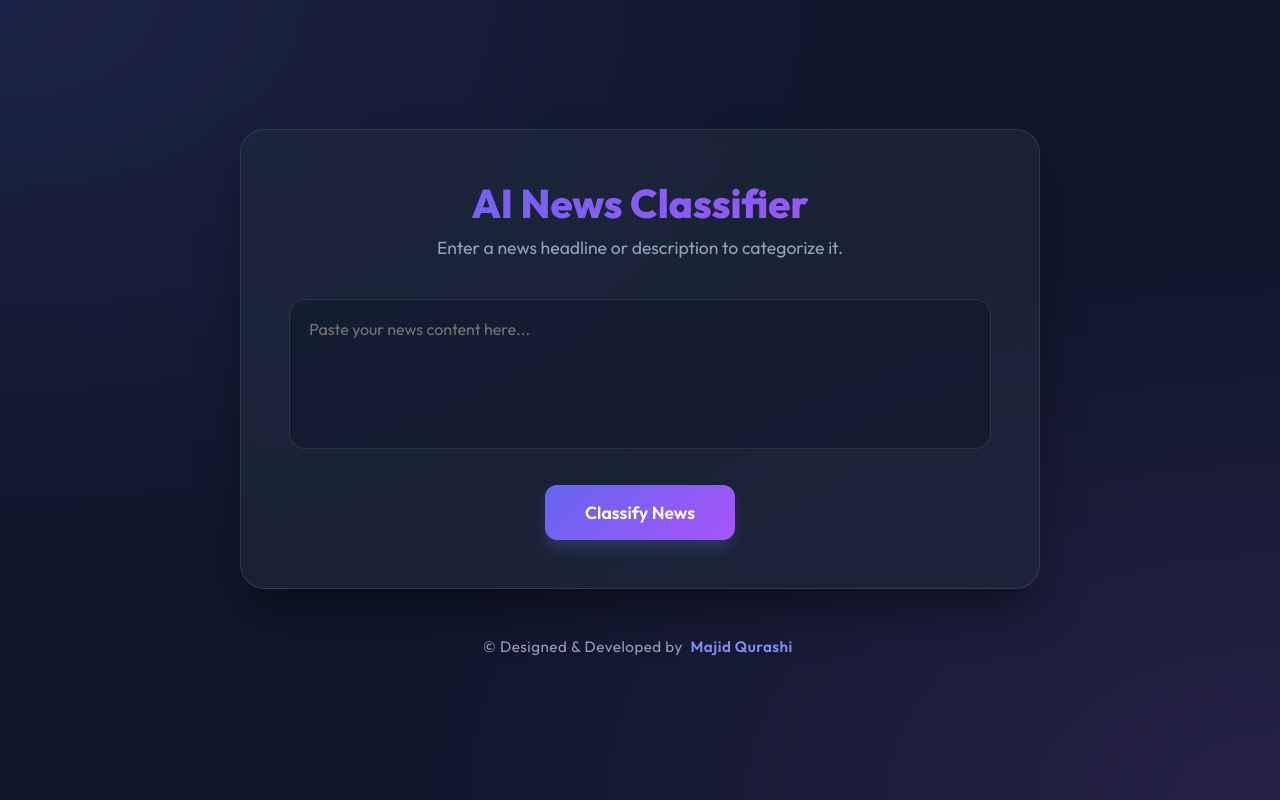
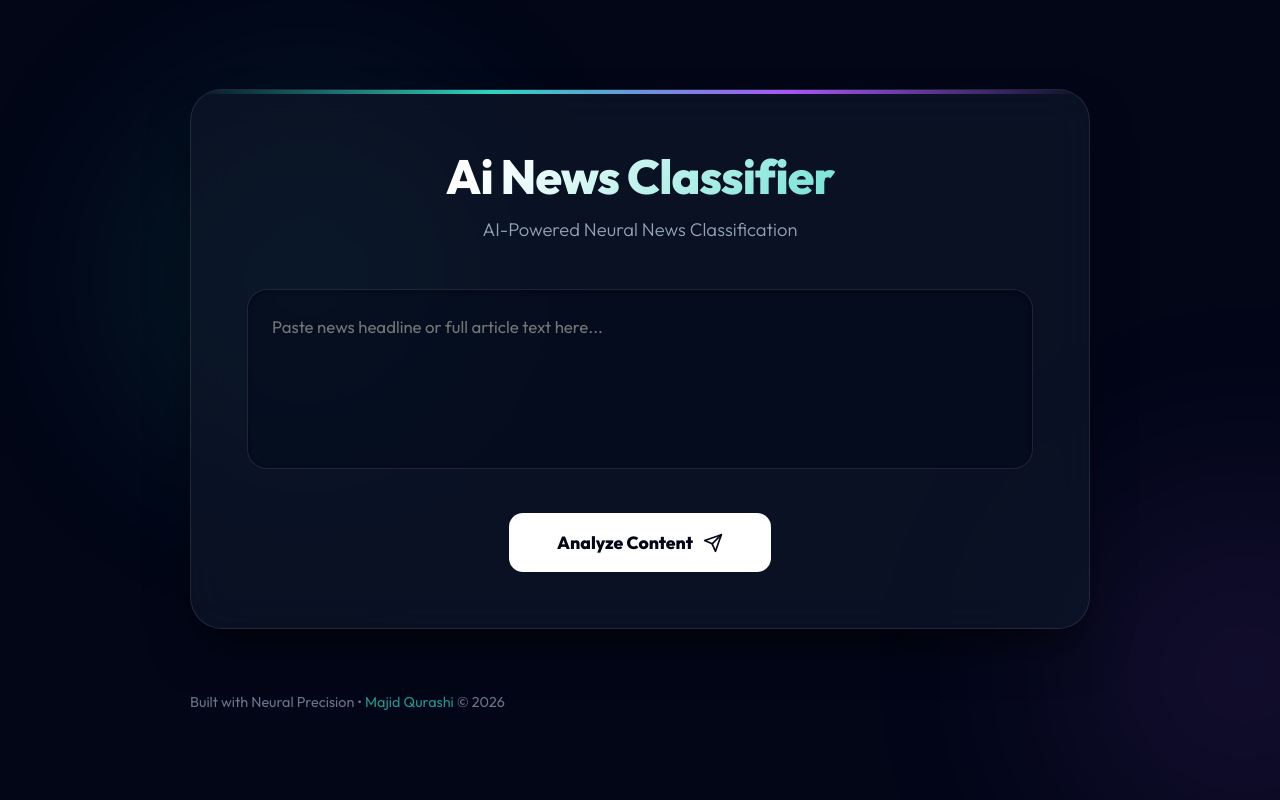
Before and after one commit to majid-qurashi/ai-news-classifier, a Flask app: page / in a window 1280 px wide. Run offline with Flask 3, Linux system fonts and the light colour scheme.

Commit message:
updated style.css

```diff
--- a/static/style.css
+++ b/static/style.css
@@ -1,10 +1,12 @@
 :root {
-    --primary-gradient: linear-gradient(135deg, #6366f1 0%, #a855f7 100%);
-    --bg-color: #0f172a;
-    --card-bg: rgba(30, 41, 59, 0.7);
+    --bg-deep: #020617;
+    --accent-teal: #2dd4bf;
+    --accent-violet: #a855f7;
+    --glass-card: rgba(15, 23, 42, 0.65);
+    --glass-border: rgba(255, 255, 255, 0.1);
     --text-primary: #f8fafc;
     --text-secondary: #94a3b8;
-    --glass-border: rgba(255, 255, 255, 0.1);
+    --shadow-premium: 0 25px 50px -12px rgba(0, 0, 0, 0.6);
 }
 
 * {
@@ -15,221 +17,282 @@
 }
 
 body {
-    background-color: var(--bg-color);
-    background-image:
-        radial-gradient(at 0% 0%, rgba(99, 102, 241, 0.15) 0, transparent 50%),
-        radial-gradient(at 100% 100%, rgba(168, 85, 247, 0.15) 0, transparent 50%);
+    background-color: var(--bg-deep);
     color: var(--text-primary);
     min-height: 100vh;
     display: flex;
     flex-direction: column;
+    align-items: center;
     justify-content: center;
-    align-items: center;
     padding: 2rem;
+    overflow-x: hidden;
+    position: relative;
 }
 
+/* --- Animated Mesh Background --- */
+.bg-blobs {
+    position: fixed;
+    top: 0;
+    left: 0;
+    width: 100vw;
+    height: 100vh;
+    z-index: -1;
+    overflow: hidden;
+}
+
+.blob {
+    position: absolute;
+    width: 500px;
+    height: 500px;
+    background: radial-gradient(circle, var(--accent-teal) 0%, transparent 70%);
+    filter: blur(80px);
+    opacity: 0.15;
+    animation: float 20s infinite alternate;
+}
+
+.blob-2 {
+    bottom: -10%;
+    right: -10%;
+    background: radial-gradient(circle, var(--accent-violet) 0%, transparent 70%);
+    animation-delay: -5s;
+}
+
+@keyframes float {
+    0% { transform: translate(0, 0) scale(1); }
+    100% { transform: translate(100px, 50px) scale(1.2); }
+}
+
+/* --- Main Container --- */
 .container {
     width: 100%;
-    max-width: 800px;
-    z-index: 1;
+    max-width: 900px;
+    z-index: 10;
 }
 
 .glass-card {
-    background: var(--card-bg);
-    backdrop-filter: blur(12px);
-    -webkit-backdrop-filter: blur(12px);
+    background: var(--glass-card);
+    backdrop-filter: blur(20px);
+    -webkit-backdrop-filter: blur(20px);
     border: 1px solid var(--glass-border);
-    border-radius: 24px;
-    padding: 3rem;
-    box-shadow: 0 25px 50px -12px rgba(0, 0, 0, 0.5);
-    animation: fadeIn 0.8s ease-out;
+    border-radius: 32px;
+    padding: 3.5rem;
+    box-shadow: var(--shadow-premium);
+    position: relative;
+    overflow: hidden;
 }
 
-@keyframes fadeIn {
-    from { opacity: 0; transform: translateY(20px); }
-    to { opacity: 1; transform: translateY(0); }
+.glass-card::before {
+    content: '';
+    position: absolute;
+    top: 0;
+    left: 0;
+    width: 100%;
+    height: 4px;
+    background: linear-gradient(90deg, transparent, var(--accent-teal), var(--accent-violet), transparent);
 }
 
 header {
     text-align: center;
-    margin-bottom: 2.5rem;
+    margin-bottom: 3rem;
 }
 
 h1 {
-    font-size: 2.5rem;
+    font-size: 3rem;
     font-weight: 800;
-    margin-bottom: 0.5rem;
-    background: var(--primary-gradient);
+    letter-spacing: -1px;
+    background: linear-gradient(135deg, #fff 30%, var(--accent-teal) 100%);
     -webkit-background-clip: text;
     background-clip: text;
     -webkit-text-fill-color: transparent;
+    margin-bottom: 0.75rem;
 }
 
-p.subtitle {
+.subtitle {
     color: var(--text-secondary);
-    font-size: 1.1rem;
+    font-size: 1.15rem;
+    font-weight: 300;
 }
 
+/* --- Input Area --- */
 .input-section {
-    margin-bottom: 2rem;
+    margin-bottom: 2.5rem;
+    position: relative;
 }
 
 textarea {
     width: 100%;
-    height: 150px;
-    background: rgba(15, 23, 42, 0.5);
+    height: 180px;
+    background: rgba(2, 6, 23, 0.4);
     border: 1px solid var(--glass-border);
-    border-radius: 16px;
-    padding: 1.2rem;
+    border-radius: 20px;
+    padding: 1.5rem;
     color: var(--text-primary);
-    font-size: 1rem;
+    font-size: 1.05rem;
+    line-height: 1.6;
     resize: none;
-    transition: all 0.3s ease;
+    transition: all 0.4s cubic-bezier(0.4, 0, 0.2, 1);
     outline: none;
+    box-shadow: inset 0 2px 4px rgba(0,0,0,0.3);
 }
 
 textarea:focus {
-    border-color: #6366f1;
-    box-shadow: 0 0 0 4px rgba(99, 102, 241, 0.1);
+    border-color: var(--accent-teal);
+    background: rgba(2, 6, 23, 0.6);
+    box-shadow: 0 0 20px rgba(45, 212, 191, 0.1);
 }
 
 .btn-container {
     display: flex;
     justify-content: center;
-    margin-top: 1.5rem;
 }
 
 button {
-    background: var(--primary-gradient);
+    background: #fff;
+    color: #020617;
     border: none;
-    border-radius: 12px;
-    padding: 1rem 2.5rem;
-    color: white;
-    font-weight: 600;
+    border-radius: 14px;
+    padding: 1.1rem 3rem;
+    font-weight: 700;
     font-size: 1.1rem;
     cursor: pointer;
-    transition: all 0.3s cubic-bezier(0.4, 0, 0.2, 1);
-    box-shadow: 0 10px 15px -3px rgba(99, 102, 241, 0.3);
+    transition: all 0.3s ease;
+    display: flex;
+    align-items: center;
+    gap: 10px;
 }
 
 button:hover {
-    transform: translateY(-2px) scale(1.02);
-    box-shadow: 0 20px 25px -5px rgba(99, 102, 241, 0.4);
+    transform: translateY(-3px);
+    box-shadow: 0 10px 25px rgba(255, 255, 255, 0.2);
+    background: var(--accent-teal);
 }
 
-button:active {
-    transform: translateY(0);
+button:active { transform: translateY(0); }
+
+/* --- Bento Grid Results --- */
+.results-section {
+    margin-top: 4rem;
+    animation: fadeInUp 0.8s ease-out;
 }
 
-.results-section {
-    margin-top: 3rem;
-    padding-top: 2rem;
-    border-top: 1px solid var(--glass-border);
-    animation: slideUp 0.6s ease-out;
+.section-title {
+    font-size: 1.5rem;
+    font-weight: 700;
+    margin-bottom: 2rem;
+    text-align: center;
+    color: var(--text-primary);
 }
 
-@keyframes slideUp {
-    from { opacity: 0; transform: translateY(10px); }
+.bento-grid {
+    display: grid;
+    grid-template-columns: repeat(auto-fit, minmax(200px, 1fr));
+    gap: 1.5rem;
+}
+
+.bento-card {
+    background: rgba(255, 255, 255, 0.03);
+    border: 1px solid var(--glass-border);
+    border-radius: 20px;
+    padding: 1.5rem;
+    transition: all 0.4s ease;
+    display: flex;
+    flex-direction: column;
+    justify-content: space-between;
+    position: relative;
+    overflow: hidden;
+}
+
+.bento-card:hover {
+    background: rgba(255, 255, 255, 0.06);
+    transform: translateY(-5px);
+    border-color: rgba(255, 255, 255, 0.2);
+}
+
+.bento-card.top-prediction {
+    grid-column: span 2;
+    background: linear-gradient(135deg, rgba(45, 212, 191, 0.1), rgba(168, 85, 247, 0.1));
+    border-color: rgba(45, 212, 191, 0.3);
+}
+
+.card-header {
+    display: flex;
+    align-items: center;
+    gap: 12px;
+    margin-bottom: 1rem;
+}
+
+.card-icon {
+    width: 40px;
+    height: 40px;
+    background: rgba(255, 255, 255, 0.05);
+    border-radius: 10px;
+    display: flex;
+    align-items: center;
+    justify-content: center;
+    font-size: 1.2rem;
+}
+
+.card-label {
+    font-weight: 600;
+    font-size: 0.95rem;
+    color: var(--text-secondary);
+    text-transform: uppercase;
+    letter-spacing: 1px;
+}
+
+.card-value {
+    font-size: 2.5rem;
+    font-weight: 800;
+    margin-top: 0.5rem;
+}
+
+.card-value span {
+    font-size: 1rem;
+    font-weight: 400;
+    color: var(--text-secondary);
+}
+
+.prediction-name {
+    font-size: 1.25rem;
+    font-weight: 700;
+    color: var(--text-primary);
+}
+
+/* --- Progress Bar (Slim) --- */
+.mini-progress {
+    height: 4px;
+    background: rgba(255, 255, 255, 0.05);
+    border-radius: 2px;
+    width: 100%;
+    margin-top: 1rem;
+    overflow: hidden;
+}
+
+.mini-progress-fill {
+    height: 100%;
+    background: var(--accent-teal);
+    transition: width 1.5s cubic-bezier(0.4, 0, 0.2, 1);
+}
+
+/* --- Animations --- */
+@keyframes fadeInUp {
+    from { opacity: 0; transform: translateY(30px); }
     to { opacity: 1; transform: translateY(0); }
 }
 
-.result-item {
-    margin-bottom: 1.5rem;
+/* --- Footer --- */
+footer {
+    margin-top: 4rem;
+    color: var(--text-secondary);
+    font-size: 0.9rem;
+    opacity: 0.7;
 }
 
-.result-header {
-    display: flex;
-    justify-content: space-between;
-    margin-bottom: 0.5rem;
+footer a { color: var(--accent-teal); text-decoration: none; }
+
+/* Responsive adjustments */
+@media (max-width: 640px) {
+    .glass-card { padding: 2rem; }
+    h1 { font-size: 2.2rem; }
+    .bento-card.top-prediction { grid-column: span 1; }
 }
-
-.category-name {
-    font-weight: 600;
-    color: var(--text-primary);
-}
-
-.probability-val {
-    color: var(--text-secondary);
-    font-size: 0.9rem;
-}
-
-.progress-bg {
-    width: 100%;
-    height: 8px;
-    background: rgba(255, 255, 255, 0.05);
-    border-radius: 4px;
-    overflow: hidden;
-}
-
-.progress-fill {
-    height: 100%;
-    background: var(--primary-gradient);
-    border-radius: 4px;
-    transition: width 1s cubic-bezier(0.4, 0, 0.2, 1);
-}
-
-.error-msg {
-    color: #ef4444;
-    text-align: center;
-    margin-bottom: 1rem;
-    font-size: 0.9rem;
-}
-
-/* Custom Scrollbar */
-::-webkit-scrollbar {
-    width: 8px;
-}
-
-::-webkit-scrollbar-track {
-    background: var(--bg-color);
-}
-
-::-webkit-scrollbar-thumb {
-    background: #1e293b;
-    border-radius: 4px;
-}
-
-::-webkit-scrollbar-thumb:hover {
-    background: #334155;
-}
-
-footer {
-    margin-top: 2rem;
-    text-align: center;
-    padding: 1rem;
-    animation: fadeIn 1.2s ease-out;
-}
-
-footer p {
-    color: var(--text-secondary);
-    font-size: 0.95rem;
-    letter-spacing: 0.5px;
-}
-
-footer a {
-    color: #818cf8;
-    text-decoration: none;
-    font-weight: 600;
-    transition: all 0.3s ease;
-    position: relative;
-    padding: 0 4px;
-}
-
-footer a::after {
-    content: '';
-    position: absolute;
-    width: 0;
-    height: 1px;
-    bottom: -2px;
-    left: 0;
-    background: var(--primary-gradient);
-    transition: width 0.3s ease;
-}
-
-footer a:hover {
-    color: var(--text-primary);
-}
-
-footer a:hover::after {
-    width: 100%;
-}
--- a/templates/index.html
+++ b/templates/index.html
@@ -1,57 +1,89 @@
 <!DOCTYPE html>
 <html lang="en">
+
 <head>
     <meta charset="UTF-8">
     <meta name="viewport" content="width=device-width, initial-scale=1.0">
     <title>AI News Classifier | Insight Engine</title>
     <link rel="stylesheet" href="{{ url_for('static', filename='style.css') }}">
     <link rel="icon" type="image/svg+xml" href="{{ url_for('static', filename='favicon.svg') }}">
-    <link href="https://fonts.googleapis.com/css2?family=Outfit:wght@300;400;600;800&display=swap" rel="stylesheet">
+    <link href="https://fonts.googleapis.com/css2?family=Outfit:wght@200;300;400;600;800&display=swap" rel="stylesheet">
 </head>
+
 <body>
+    <div class="bg-blobs">
+        <div class="blob"></div>
+        <div class="blob blob-2"></div>
+    </div>
+
     <div class="container">
         <div class="glass-card">
             <header>
-                <h1>AI News Classifier</h1>
-                <p class="subtitle">Enter a news headline or description to categorize it.</p>
+                <h1>Ai News Classifier</h1>
+                <p class="subtitle">AI-Powered Neural News Classification</p>
             </header>
 
             <form action="/predict" method="POST">
                 <div class="input-section">
                     {% if error %}
-                        <p class="error-msg">{{ error }}</p>
+                    <p class="error-msg" style="color: var(--accent-teal); font-weight: 600;">{{ error }}</p>
                     {% endif %}
-                    <textarea name="text" placeholder="Paste your news content here..." required>{{ text|default('') }}</textarea>
+                    <textarea name="text" placeholder="Paste news headline or full article text here..."
+                        required>{{ text|default('') }}</textarea>
                 </div>
                 <div class="btn-container">
-                    <button type="submit">Classify News</button>
+                    <button type="submit">
+                        <span>Analyze Content</span>
+                        <svg width="20" height="20" viewBox="0 0 24 24" fill="none" stroke="currentColor"
+                            stroke-width="2" stroke-linecap="round" stroke-linejoin="round">
+                            <line x1="22" y1="2" x2="11" y2="13"></line>
+                            <polygon points="22 2 15 22 11 13 2 9 22 2"></polygon>
+                        </svg>
+                    </button>
                 </div>
             </form>
 
-            {% if results|default(false) %}
-            <div class="results-section">
-                <header>
-                    <h2>Classification Results</h2>
-                    <p class="subtitle">Top predicted categories for your input.</p>
-                </header>
+            {% if results %}
+            <section class="results-section">
+                <h2 class="section-title">Analysis Results</h2>
+                <div class="bento-grid">
+                    {% for res in results %}
+                    {% set is_top = loop.first %}
+                    <div class="bento-card {% if is_top %}top-prediction{% endif %}">
+                        <div class="card-header">
+                            <div class="card-icon">
+                                {% if res.category == 'World' %}🌍
+                                {% elif res.category == 'Sports' %}🏆
+                                {% elif res.category == 'Business' %}💼
+                                {% elif res.category == 'Sci/Tech' %}💻
+                                {% else %}📰{% endif %}
+                            </div>
+                            <span class="card-label">{{ res.category }}</span>
+                        </div>
 
-                {% for res in results %}
-                <div class="result-item">
-                    <div class="result-header">
-                        <span class="category-name">{{ res.category }}</span>
-                        <span class="probability-val">{{ res.probability }}%</span>
+                        <div class="card-body">
+                            {% if is_top %}
+                            <div class="prediction-name">Primary Match</div>
+                            {% endif %}
+                            <div class="card-value">{{ res.probability }}<span>%</span></div>
+                            <div class="mini-progress">
+                                <div class="mini-progress-fill"
+                                    style="width: {{ res.probability }}%; {% if is_top %}background: linear-gradient(90deg, var(--accent-teal), var(--accent-violet));{% endif %}">
+                                </div>
+                            </div>
+                        </div>
                     </div>
-                    <div class="progress-bg">
-                        <div class="progress-fill" style="width: {{ res.probability }}%;"></div>
-                    </div>
+                    {% endfor %}
                 </div>
-                {% endfor %}
-            </div>
+            </section>
             {% endif %}
         </div>
+
         <footer>
-            <p> &copy; Designed & Developed by <a href="https://qurashi.vercel.app" target="_blank">Majid Qurashi</a></p>
+            <p>Built with Neural Precision &bull; <a href="https://qurashi.vercel.app" target="_blank">Majid Qurashi</a>
+                &copy; 2026</p>
         </footer>
     </div>
 </body>
+
 </html>
```
